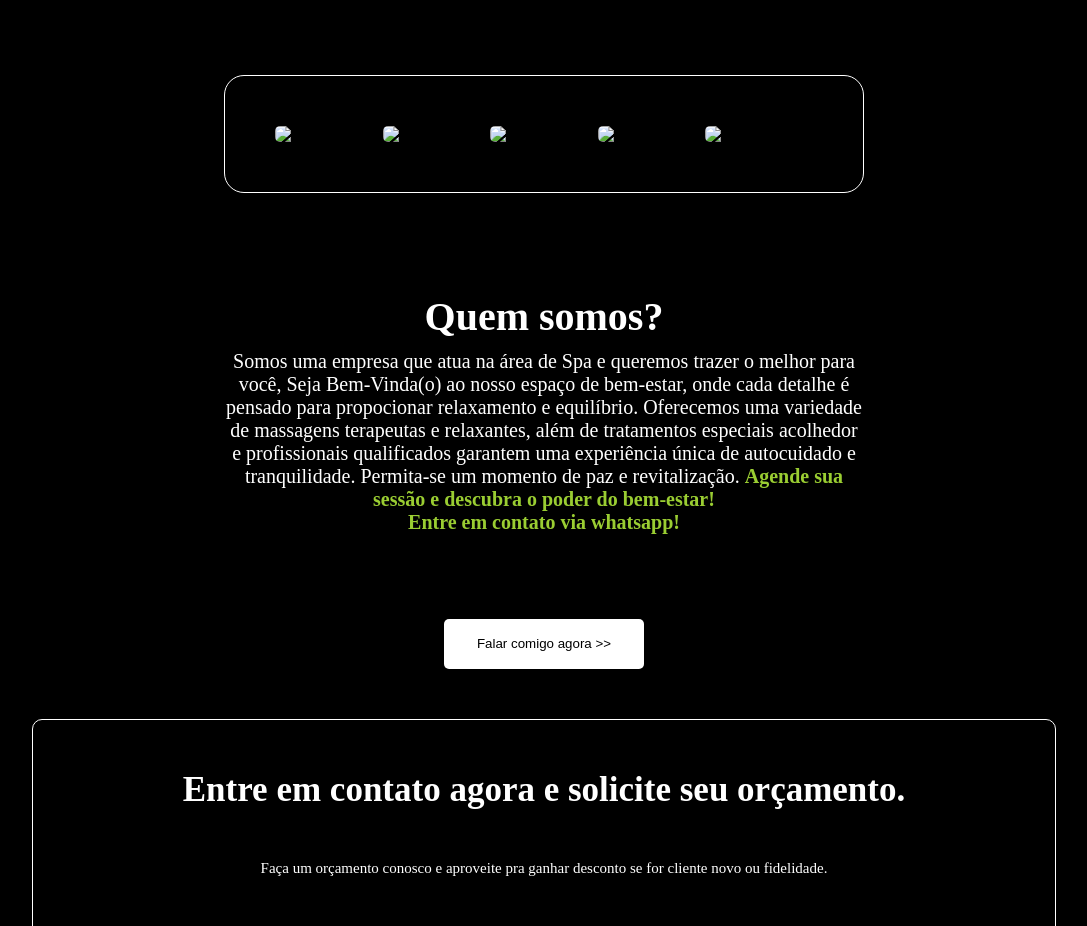
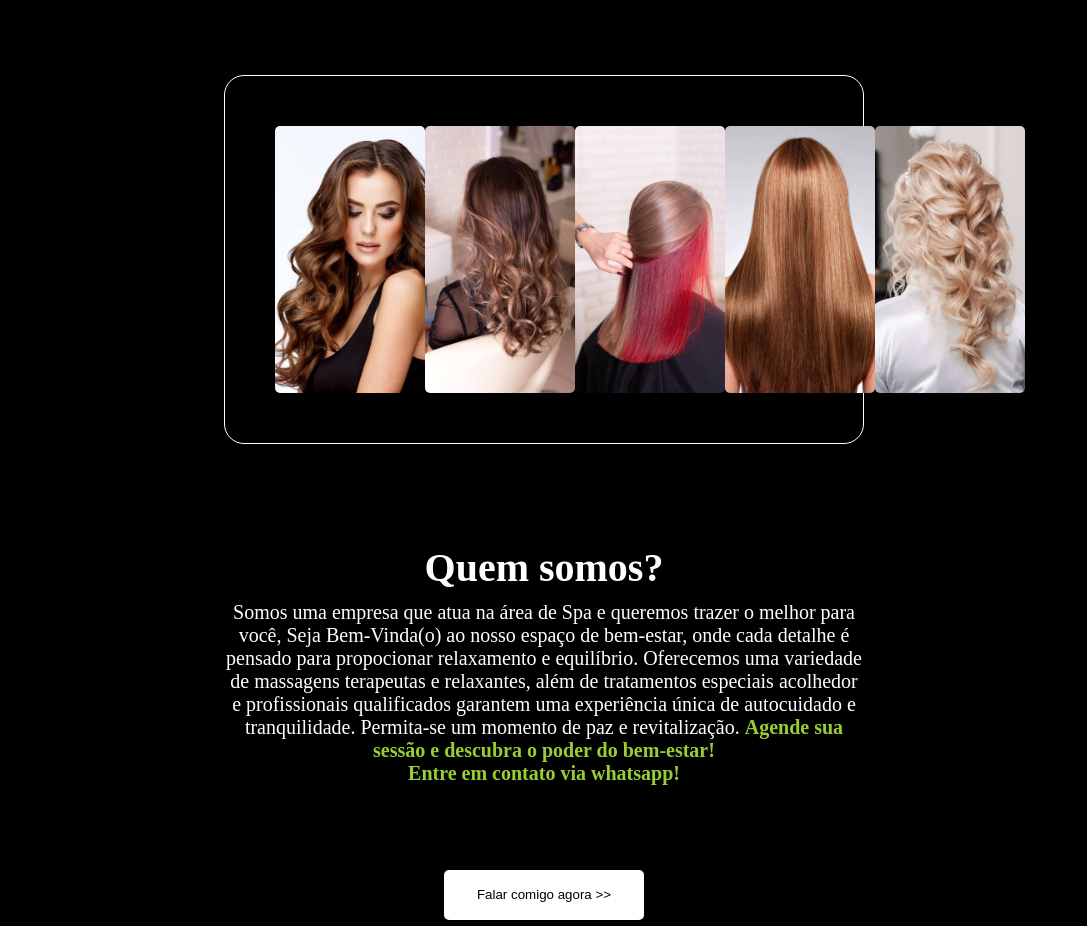
Before and after one commit to GeoSoares1994/moniquesampaio, a plain HTML site: page index.html in a window 1280 px wide. Shown: the part 1900-2826 px from the top of the page, without its empty margins (96-1183 px from the left). Drawn offline with Linux system fonts and the light colour scheme; files whose address does not match are found by name.

Commit message:
Update index.html

```diff
--- a/index.html
+++ b/index.html
@@ -105,11 +105,11 @@
 
             </div>
             <div class="galeria">
-                <img src="./img/Galeria-01.jpg">
-                <img src="./img/Galeria-02.jpg">
-                <img src="./img/Galeria-03.jpg">
-                <img src="./img/Galeria-04.jpg">
-                <img src="./img/Galeria-05.jpg">
+                <img src="Galeria-01.jpg">
+                <img src="Galeria-02.jpg">
+                <img src="Galeria-03.jpg">
+                <img src="Galeria-04.jpg">
+                <img src="Galeria-05.jpg">
             </div>
         </section>
 
```
